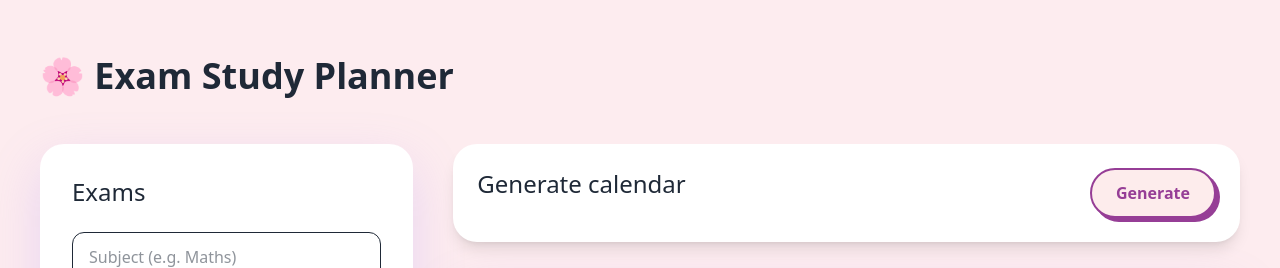
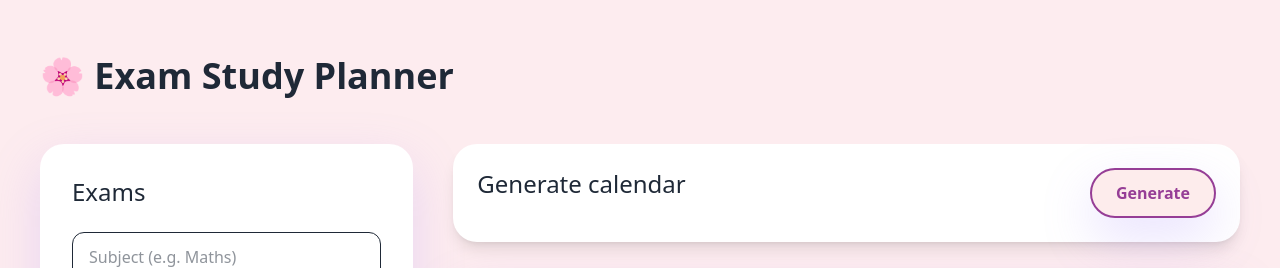
Before and after one commit to Vadiaaaaaaa/exam-study-planner, a React (Vite) app in the folder frontend/: page / in a window 1280 px wide. Shown: the top 268 px of the page. Built offline with nearby package versions, Linux system fonts and the light colour scheme.

Commit message:
Fix shadow

```diff
--- a/frontend/src/App.jsx
+++ b/frontend/src/App.jsx
@@ -164,7 +164,7 @@ export default function App() {
                   rounded-full border-2 border-[#963e96]
                   bg-[#FDECEC] text-[#963e96]
                   font-semibold px-6 h-[50px]
-                  shadow-[4px_4px_0_0_#963e96]
+                  shadow-[0_20px_50px_rgba(167,139,250,0.25)]
                 "
               >
                 Generate
```
